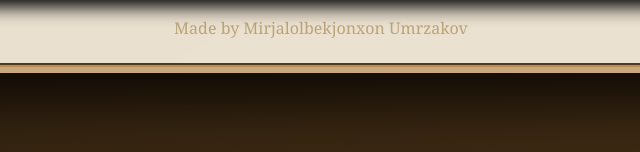
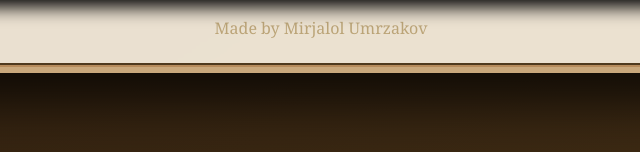
Before and after one commit to asliddinb2106-png/mirjalol, a website: page public/index.html in a window 1280 px wide. Shown: the part 552-704 px from the top of the page, 319-959 px from the left. Drawn offline with nearby package versions, Linux system fonts and the light colour scheme; no server answers.

Commit message:
Update footer note author name

```diff
--- a/public/index.html
+++ b/public/index.html
@@ -399,7 +399,7 @@
                 </tbody>
             </table>
         </div>
-        <div class="footer-note">Made by Mirjalolbekjonxon Umrzakov</div>
+        <div class="footer-note">Made by Mirjalol Umrzakov</div>
     </div>
 
     <script>
```
